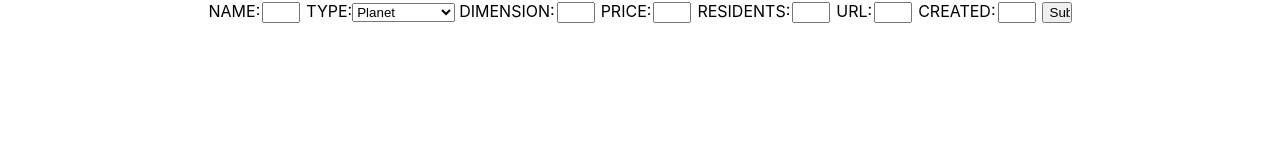
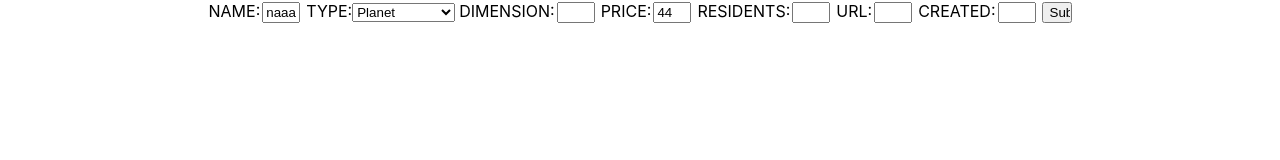
Before and after one commit to anetSzajo/cross-dimension-travel-app, a React (Create React App) app: page /place/create in a window 1280 px wide. Shown: the top 160 px of the page. Built offline with nearby package versions, Linux system fonts and the light colour scheme.

Commit message:
Place form draft

```diff
--- a/src/Components/PlaceCreateForm/PlaceCreateForm.js
+++ b/src/Components/PlaceCreateForm/PlaceCreateForm.js
@@ -1,73 +1,22 @@
 import React from 'react';
 
+import PlaceForm from "../PlaceForm/PlaceForm";
 import './placeCreateForm.css';
 
 class PlaceCreateForm extends React.Component{
-    state = {
-        name: '',
-        type: '',
-        dimension: '',
-        price: '',
-        residents: '',
-        url: '',
-        created: ''
-    }
-
-    handleInputChange = (event) => {
-        this.setState(
-            {[event.target.name]: event.target.value}
-        )
-    }
-
-    handleSelectChange = (event) => {
-        this.setState(
-            {
-                type: event.target.value
-            }
-        )
-    }
-
-    handleSubmit = (event) => {
-        console.log(this.state);
-        event.preventDefault();
-
-    }
 
     render(){
+        const place = {
+            name: 'naaame',
+            type: '',
+            dimension: '',
+            price: '4441',
+            residents: '',
+            url: '',
+            created: '',
+        }
         return(
-            <div>
-                <form onSubmit={this.handleSubmit}>
-                    <label>NAME:
-                    <input type="text" name="name" value={this.state.name} onChange={this.handleInputChange}/>
-                    </label>
-                    <label>TYPE:
-                        <select value={this.state.type} onChange={this.handleSelectChange}>
-                            <option value="planet">Planet</option>
-                            <option value="cluster">Cluster</option>
-                            <option value="space station">Space station</option>
-                            <option value="microverse">Microverse</option>
-                            <option value="resort">Restort</option>
-                            <option value="tv">TV</option>
-                        </select>
-                    </label>
-                    <label>DIMENSION:
-                        <input type="text" name="dimension" value={this.state.dimension} onChange={this.handleInputChange}/>
-                    </label>
-                    <label>PRICE:
-                        <input type="number" name="price" value={this.state.price} onChange={this.handleInputChange}/>
-                    </label>
-                    <label>RESIDENTS:
-                        <input type="text" name="residents" value={this.state.residents} onChange={this.handleInputChange}/>
-                    </label>
-                    <label>URL:
-                        <input type="text" name="url" value={this.state.url} onChange={this.handleInputChange}/>
-                    </label>
-                    <label>CREATED:
-                        <input type="text" name="created" value={this.state.created} onChange={this.handleInputChange}/>
-                    </label>
-                    <input type="submit" name="submit" value="Submit" />
-                </form>
-            </div>
+            <PlaceForm  place={place}/>
         )
     }
 }
--- /dev/null
+++ b/src/Components/PlaceForm/PlaceForm.js
@@ -0,0 +1,103 @@
+import React from 'react';
+
+class PlaceForm extends React.Component {
+
+    constructor(props) {
+        super(props);
+
+        console.log(props)
+        if (!props.place) {
+            this.state = {
+                place: {
+                    name: '',
+                    type: '',
+                    dimension: '',
+                    price: '',
+                    residents: '',
+                    url: '',
+                    created: '',
+                }
+            }
+
+        } else {
+            this.state = {
+                place: props.place
+            }
+        }
+
+
+    }
+
+
+
+
+    handleInputChange = (event) => {
+        this.setState(
+            {
+                place: {
+                    [event.target.name]: event.target.value
+                }
+
+            }
+        )
+    }
+
+    handleSelectChange = (event) => {
+        this.setState(
+            {
+                place: {
+                    type: event.target.value
+
+                }
+            }
+        )
+    }
+
+    handleSubmit = (event) => {
+        console.log(this.state);
+        event.preventDefault();
+    }
+
+    render() {
+        const {place} = this.state;
+        return (
+            <div>
+                <form onSubmit={this.handleSubmit}>
+                    <label>NAME:
+                        <input type="text" name="name" value={place.name} onChange={this.handleInputChange}/>
+                    </label>
+                    <label>TYPE:
+                        <select value={place.type} onChange={this.handleSelectChange}>
+                            <option value="planet">Planet</option>
+                            <option value="cluster">Cluster</option>
+                            <option value="space station">Space station</option>
+                            <option value="microverse">Microverse</option>
+                            <option value="resort">Restort</option>
+                            <option value="tv">TV</option>
+                        </select>
+                    </label>
+                    <label>DIMENSION:
+                        <input type="text" name="dimension" value={place.dimension}
+                               onChange={this.handleInputChange}/>
+                    </label>
+                    <label>PRICE:
+                        <input type="number" name="price" value={place.price} onChange={this.handleInputChange}/>
+                    </label>
+                    <label>RESIDENTS:
+                        <input type="text" name="residents" value={place.residents}
+                               onChange={this.handleInputChange}/>
+                    </label>
+                    <label>URL:
+                        <input type="text" name="url" value={place.url} onChange={this.handleInputChange}/>
+                    </label>
+                    <label>CREATED:
+                        <input type="text" name="created" value={place.created} onChange={this.handleInputChange}/>
+                    </label>
+                    <input type="submit" name="submit" value="Submit"/>
+                </form>
+            </div>
+        )
+    }
+}
+
+export default PlaceForm;
--- a/src/Components/PlaceUpdateForm/PlaceUpdateForm.js
+++ b/src/Components/PlaceUpdateForm/PlaceUpdateForm.js
@@ -1,28 +1,32 @@
 import React from "react";
 
-import PlaceCreateForm from "../PlaceCreateForm/PlaceCreateForm";
+import PlaceForm from "../PlaceForm/PlaceForm";
 
 class PlaceUpdateForm extends React.Component {
 
     state = {
-        placeById: {}
+        place: {},
     }
 
     componentDidMount() {
-        const placeId = this.props.match.params.placeid;
-
-        fetch('../database.json')
-            // .then(x => {console.log(x); return x})
+        const placeId = this.props.match.params.id;
+        fetch('../../database.json')
 
             .then(response => response.json())
+            // .then(x => {console.log(x); return x})
             .then(data => this.setState({
-                placeById: data.filter(place => ''+place.id === placeId)[0]
+                place: data.filter(place => ''+place.id === placeId)[0]
             }))
+
+
     }
 
     render(){
+        const {place} = this.state.place;
+        console.log(this.state, 'Update form container')
+
         return(
-            <PlaceCreateForm name={this.state.placeById.name} type={this.state.placeById.type} dimension={this.state.placeById.dimension} price={this.state.placeById.price} residents={[this.state.placeById.residents].length} url={this.state.placeById.url} created={this.state.placeById.created} />
+                <PlaceForm place={place} />
         )
     }
 }
```
